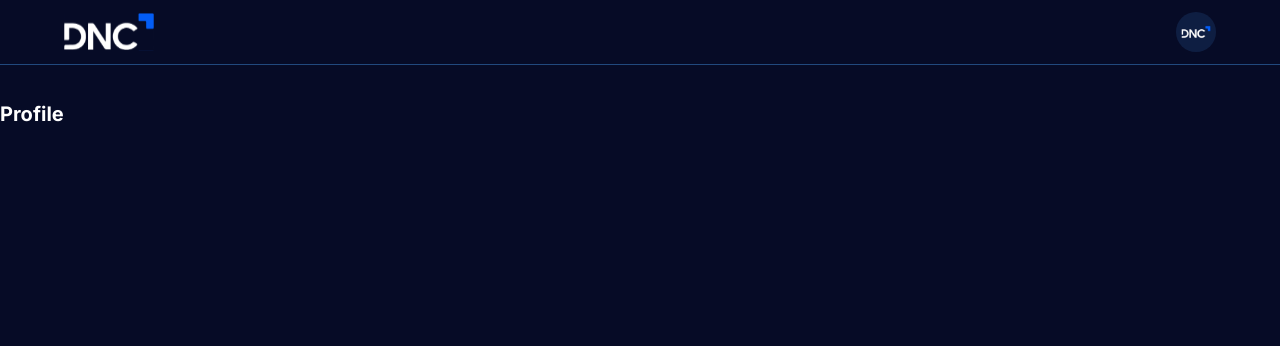
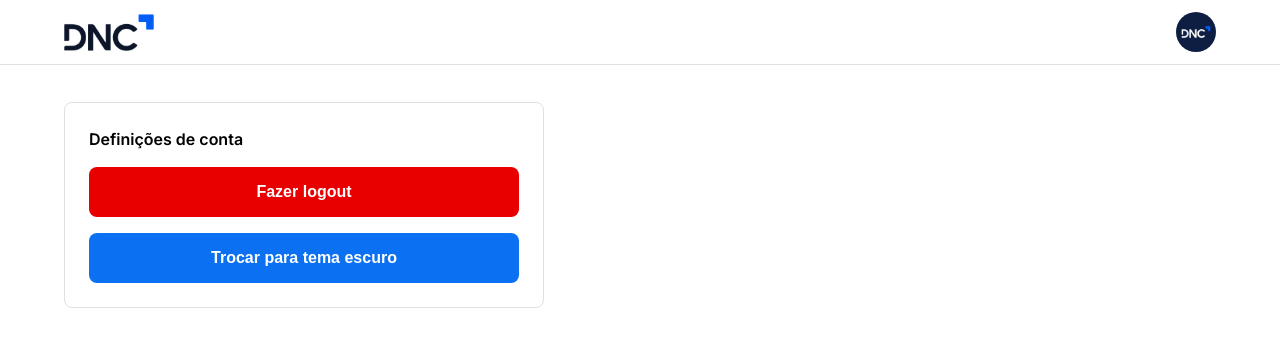
Before and after one commit to hashiraofcode/dash-board-aplication-dnc, a React (Vite) app: page /perfil in a window 1280 px wide. Shown: the top 346 px of the page. Built offline with nearby package versions, Linux system fonts and the light colour scheme.

Commit message:
Feat: creat a theme ContextApi and integration here

```diff
--- a/src/Pages/Profile.tsx
+++ b/src/Pages/Profile.tsx
@@ -1,9 +1,43 @@
 import { Header } from '@/components'
+import { CardComponent, StyledButton, TitleH2 } from '@/styles'
+import { useContext } from 'react'
+import { Box, Container, Grid } from '@mui/material'
+import { ThemeAppContext } from '@/contexts'
 function Profile() {
+  const appThemeConsumer = useContext(ThemeAppContext)
   return (
     <>
       <Header />
-      <h1>Profile</h1>
+      <Container maxWidth={'lg'}>
+        <Grid container sx={{ width: '100%' }}>
+          <Grid size={5}>
+            <CardComponent>
+              <Box
+                sx={{
+                  width: '100%',
+                  display: 'flex',
+                  flexDirection: 'column',
+                  gap: '1.6rem',
+                }}
+              >
+                <TitleH2 typographieProps={{}}>Definições de conta</TitleH2>
+                <StyledButton className="alert">Fazer logout</StyledButton>
+                <StyledButton
+                  className="primary"
+                  onClick={() => {
+                    appThemeConsumer?.toggleTheme()
+                  }}
+                >
+                  Trocar para tema
+                  {appThemeConsumer?.appTheme === 'lightTheme'
+                    ? ' escuro'
+                    : ' claro'}
+                </StyledButton>
+              </Box>
+            </CardComponent>
+          </Grid>
+        </Grid>
+      </Container>
     </>
   )
 }
--- /dev/null
+++ b/src/contexts/appThemeContext.tsx
@@ -0,0 +1,33 @@
+import { useState, useEffect, createContext, type ReactNode } from 'react'
+import { ThemeProvider } from 'styled-components'
+import { lightTheme, darkTheme } from '@/styles'
+import type { AppThemeContextProps } from '@/types'
+
+export const ThemeAppContext = createContext<AppThemeContextProps | undefined>(
+  undefined,
+)
+
+const ThemeAppProvider = ({ children }: { children: ReactNode }) => {
+  const savedTheme = localStorage.getItem('Theme')
+  const [appTheme, setAppTheme] = useState<string>(savedTheme ?? 'lightTheme')
+
+  const toggleTheme = (): void => {
+    setAppTheme((prevTheme) =>
+      prevTheme === 'lightTheme' ? 'darkTheme' : 'lightTheme',
+    )
+  }
+
+  useEffect(() => {
+    localStorage.setItem('Theme', appTheme) // este código "?? 'lightTheme'" utilizado apenas para satisfazer o TS;
+  }, [appTheme])
+
+  return (
+    <ThemeAppContext.Provider value={{ appTheme, toggleTheme }}>
+      <ThemeProvider theme={appTheme === 'lightTheme' ? lightTheme : darkTheme}>
+        {children}
+      </ThemeProvider>
+    </ThemeAppContext.Provider>
+  )
+}
+
+export default ThemeAppProvider
--- /dev/null
+++ b/src/contexts/index.ts
@@ -0,0 +1 @@
+export * from './appThemeContext'
--- a/src/styles/styledButton.ts
+++ b/src/styles/styledButton.ts
@@ -18,6 +18,7 @@ const StyledButton = styled.button<ButtonAtt & { theme?: Theme }>`
     &:hover {
       background-color: ${(props) => props.theme.buttons.primaryHover};
     }
+  }
 
   &.alert {
     background-color: ${(props) => props.theme.buttons.alert};
@@ -37,7 +38,6 @@ const StyledButton = styled.button<ButtonAtt & { theme?: Theme }>`
       color: ${(props) => props.theme.buttons.alertHover};
     }
   }
-  }
 
   &:disabled {
     background-color: ${(props) => props.theme.buttons.disabled};
--- /dev/null
+++ b/src/types/appThemeContext.d.ts
@@ -0,0 +1,4 @@
+export interface AppThemeContextProps {
+  appTheme: string | null
+  toggleTheme: () => void
+}
--- a/src/types/index.ts
+++ b/src/types/index.ts
@@ -1,6 +1,7 @@
 export type * from './avatarList.d.ts'
+export type * from './customChart.d.ts'
+export type * from './customTable.d.ts'
 export type * from './formTypes.d.ts'
 export type * from './theme.ts'
 export type * from './typographieProps'
-export type * from './customTable.d.ts'
-export type * from './customChart.d.ts'
+export type * from '@/types/appThemeContext.d.ts'
```
Also changed, not shown: src/main.tsx (+5 -4 lines). Lines whose indentation alone changed are shown as unchanged.
